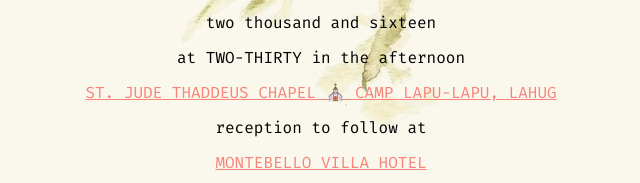
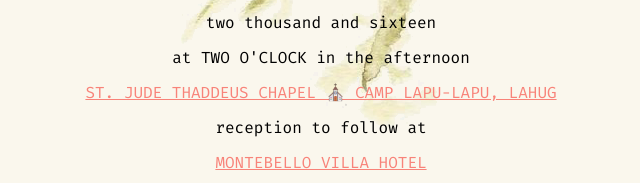
Before and after one commit to john2x/johnandela.com, a plain HTML site: page index.html in a window 1280 px wide. Shown: the part 617-800 px from the top of the page, 319-959 px from the left. Drawn offline with Linux system fonts and the light colour scheme.

Commit message:
Update time

```diff
--- a/index.html
+++ b/index.html
@@ -13,7 +13,7 @@
                 <p>in the celebration of their marriage</p>
                 <p>SATURDAY, the SECOND of APRIL</p>
                 <p>two thousand and sixteen</p>
-                <p>at TWO-THIRTY in the afternoon</p>
+                <p>at TWO O'CLOCK in the afternoon</p>
                 <p><a href="images/directions.png" target="_blank">ST. JUDE THADDEUS CHAPEL &#9962; CAMP LAPU-LAPU, LAHUG</a></p>
                 <p>reception to follow at</p>
                 <p><a href="https://goo.gl/maps/Bu9qaE6Vs5N2" target="_blank">MONTEBELLO VILLA HOTEL</a></p>
```
